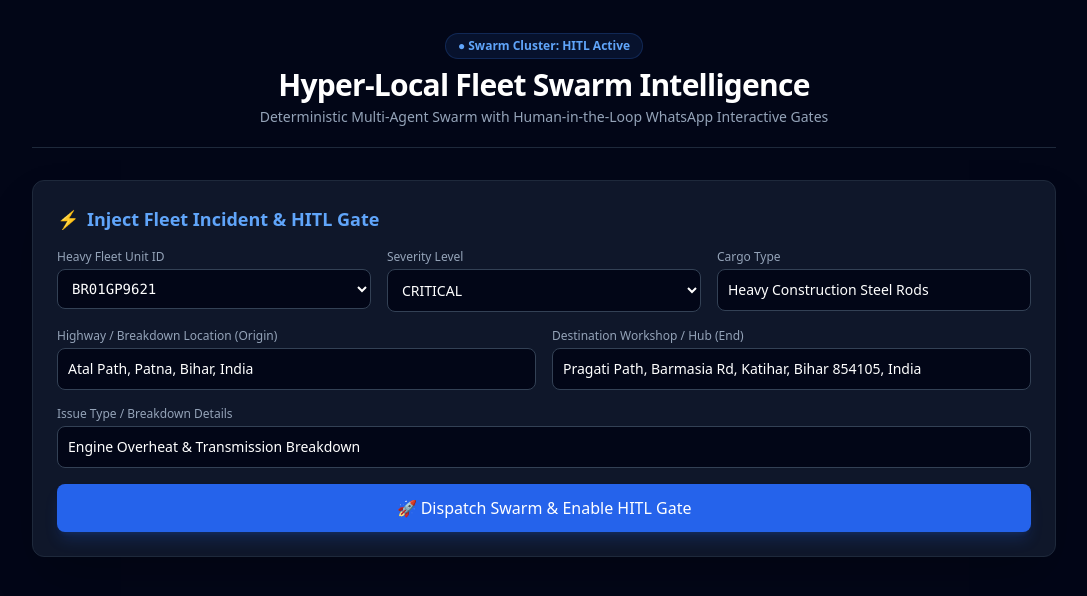
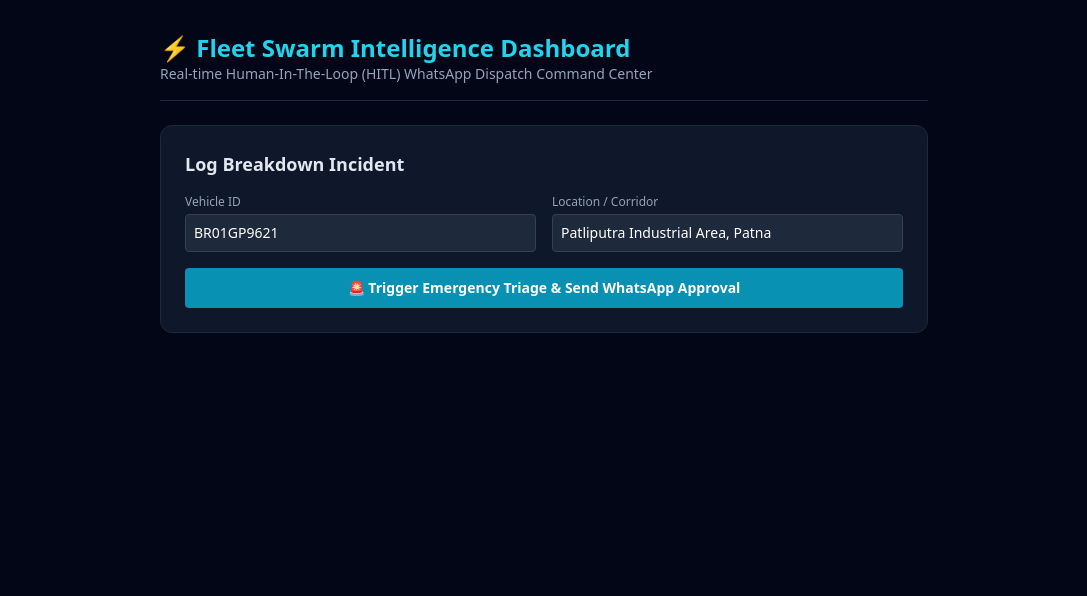
Before and after one commit to projects2829/fleet-swarm-project, a React (Create React App) app in the folder frontend/: page / in a window 1280 px wide. Shown: the top 596 px of the page, without its empty margins (96-1183 px from the left). Built offline with nearby package versions, Linux system fonts and the light colour scheme.

Commit message:
Refactor App component for better state management

```diff
--- a/frontend/src/App.js
+++ b/frontend/src/App.js
@@ -1,264 +1,163 @@
-import React, { useState } from 'react';
-import './App.css';
+import React, { useState, useEffect } from 'react';
+
+const BACKEND_URL = "https://your-backend-service.onrender.com"; // Apni Render URL yahan dalein
 
 function App() {
-  const [formData, setFormData] = useState({
-    vehicle_id: 'BR01GP9621',
-    location: 'Atal Path, Patna, Bihar, India',
-    destination: 'Pragati Path, Barmasia Rd, Katihar, Bihar 854105, India',
-    issue_type: 'Engine Overheat & Transmission Breakdown',
-    severity: 'CRITICAL',
-    cargo_type: 'Heavy Construction Steel Rods'
+  const [vehicleId, setVehicleId] = useState("BR01GP9621");
+  const [location, setLocation] = useState("Patliputra Industrial Area, Patna");
+  const [issueType, setIssueType] = useState("Engine Overheating & Transmission Fault");
+
+  const [incidentData, setIncidentData] = useState(null);
+  const [approvalStatus, setApprovalStatus] = useState("PENDING_MANAGER_APPROVAL");
+  const [loading, setLoading] = useState(false);
+
+  // 1. Trigger Triage & Send WhatsApp Interactive Message
+  const handleTriggerTriage = async () => {
+    setLoading(true);
+    try {
+      const triageRes = await fetch(`${BACKEND_URL}/api/triage`, {
+        method: "POST",
+        headers: { "Content-Type": "application/json" },
+        body: JSON.stringify({
+          vehicle_id: vehicleId,
+          location: location,
+          issue_type: issueType,
+          severity: "HIGH",
+          cargo_type: "Heavy Construction Material"
+        })
       });
+      const triageJson = await triageRes.json();
+      setIncidentData(triageJson);
+      setApprovalStatus(triageJson.approval_status);
 
-  const [loading, setLoading] = useState(false);
-  const [responseResult, setResponseResult] = useState(null);
-  const [error, setError] = useState(null);
-  const [approvalStatus, setApprovalStatus] = useState('PENDING');
+      // Send WhatsApp Interactive Buttons to Manager
+      const waRes = await fetch(`${BACKEND_URL}/api/send-whatsapp-interactive`, {
+        method: "POST",
+        headers: { "Content-Type": "application/json" },
+        body: JSON.stringify({
+          incident_id: triageJson.incident_id,
+          phone: triageJson.assigned_whatsapp_number,
+          vehicle_id: vehicleId,
+          hub: triageJson.final_resolution.primary_nearest_hub
+        })
+      });
+      const waJson = await waRes.json();
 
-  const handleChange = (e) => {
-    setFormData({ ...formData, [e.target.name]: e.target.value });
-  };
-
-  const handleSubmit = async (e) => {
-    e.preventDefault();
-    setLoading(true);
-    setError(null);
-    setResponseResult(null);
-    setApprovalStatus('PENDING');
-
-    const API_URL = process.env.REACT_APP_API_URL || 'https://fleet-swarm-backend.onrender.com';
-
-    try {
-      const res = await fetch(`${API_URL}/api/triage`, {
-        method: 'POST',
-        headers: { 'Content-Type': 'application/json' },
-        body: JSON.stringify(formData)
-      });
-
-      const data = await res.json();
-      if (res.ok) {
-        setResponseResult(data);
-        setApprovalStatus(data.approval_status);
+      if (waJson.status === "meta_api_error") {
+        alert(`Meta API Error:\n${JSON.stringify(waJson.error_details, null, 2)}`);
       } else {
-        setError(data.detail || 'Validation error from backend.');
+        alert("WhatsApp Interactive Approval Request Dispatched Successfully to Manager!");
       }
     } catch (err) {
-      setError('Failed to connect to backend server.');
+      console.error(err);
+      alert("Error triggering workflow");
     } finally {
       setLoading(false);
     }
   };
 
-  const routingTrace = responseResult?.traces?.find(t => t.step_name === 'Routing_Recalculation')?.output_payload;
-  const procurementTrace = responseResult?.traces?.find(t => t.step_name === 'Procurement_Vendor_Negotiation')?.output_payload;
-  const supervisorTrace = responseResult?.traces?.find(t => t.step_name === 'Supervisor_Triage')?.output_payload;
+  // 2. 🔄 Live Polling Effect for WhatsApp Button Click Response
+  useEffect(() => {
+    if (!incidentData || !incidentData.incident_id) return;
 
-  const nearestHub = procurementTrace?.nearest_operational_hub || supervisorTrace?.destination_workshop || 'Authorized Service Hub';
-  const allNearbyHubs = supervisorTrace?.all_nearby_service_centers || responseResult?.final_resolution?.all_available_service_centers || [];
+    const interval = setInterval(async () => {
+      try {
+        const res = await fetch(`${BACKEND_URL}/api/approval-status/${incidentData.incident_id}`);
+        const data = await res.json();
 
-  const googleMapsRouteUrl = `https://www.google.com/maps/dir/?api=1&origin=${encodeURIComponent(formData.location)}&destination=${encodeURIComponent(formData.destination)}&waypoints=${encodeURIComponent(nearestHub)}&travelmode=driving`;
-  const googleMapsHubPinUrl = `https://www.google.com/maps/search/?api=1&query=${encodeURIComponent(nearestHub)}`;
+        if (data.approval_status) {
+          setApprovalStatus(data.approval_status);
 
-  // Trigger WhatsApp Interactive Buttons Dispatch
-  const handleTriggerInteractiveApproval = async () => {
-    if (!responseResult) return;
-    const API_URL = process.env.REACT_APP_API_URL || 'https://fleet-swarm-backend.onrender.com';
+          // Stop polling once approved or rejected
+          if (data.approval_status === "APPROVED_AND_DISPATCHED" || data.approval_status === "REJECTED_REROUTING") {
+            clearInterval(interval);
+          }
+        }
+      } catch (err) {
+        console.error("Polling error:", err);
+      }
+    }, 3000); // Check every 3 seconds
 
-    try {
-      const res = await fetch(`${API_URL}/api/send-whatsapp-interactive`, {
-        method: 'POST',
-        headers: { 'Content-Type': 'application/json' },
-        body: JSON.stringify({
-          incident_id: responseResult.incident_id,
-          phone: responseResult.assigned_whatsapp_number,
-          vehicle_id: formData.vehicle_id,
-          hub: nearestHub
-        })
-      });
-      const data = await res.json();
-      alert(`HITL Status: ${data.status}\nInteractive Approval Buttons sent to WhatsApp number: ${responseResult.assigned_whatsapp_number}`);
-    } catch (err) {
-      alert('Failed to trigger interactive WhatsApp message.');
-    }
-  };
-
-  // Simulate Manager Clicking "Approve Repair" on WhatsApp
-  const handleSimulateManagerApproval = () => {
-    setApprovalStatus('APPROVED_AND_DISPATCHED');
-  };
+    return () => clearInterval(interval);
+  }, [incidentData]);
 
   return (
-    <div className="min-h-screen bg-slate-950 text-slate-100 p-4 md:p-8 font-sans">
-      <div className="max-w-5xl mx-auto space-y-8">
+    <div className="min-h-screen bg-slate-950 text-slate-100 p-8 font-sans">
+      <div className="max-w-3xl mx-auto space-y-6">
 
-        {/* Header */}
-        <header className="border-b border-slate-800 pb-5 text-center">
-          <div className="inline-block bg-blue-500/10 text-blue-400 text-xs font-semibold px-3 py-1 rounded-full mb-2 border border-blue-500/20">
-            ● Swarm Cluster: HITL Active
-          </div>
-          <h1 className="text-3xl font-extrabold tracking-tight text-white">Hyper-Local Fleet Swarm Intelligence</h1>
-          <p className="text-slate-400 text-sm mt-1">Deterministic Multi-Agent Swarm with Human-in-the-Loop WhatsApp Interactive Gates</p>
+        <header className="border-b border-slate-800 pb-4">
+          <h1 className="text-2xl font-bold text-cyan-400">⚡ Fleet Swarm Intelligence Dashboard</h1>
+          <p className="text-sm text-slate-400">Real-time Human-In-The-Loop (HITL) WhatsApp Dispatch Command Center</p>
         </header>
 
-        {/* Input Form Card */}
-        <div className="bg-slate-900 border border-slate-800 rounded-xl p-6 shadow-2xl">
-          <h2 className="text-lg font-semibold text-blue-400 mb-4 flex items-center gap-2">
-            <span>⚡</span> Inject Fleet Incident & HITL Gate
-          </h2>
+        {/* Input Form */}
+        <div className="bg-slate-900 border border-slate-800 p-6 rounded-xl space-y-4">
+          <h2 className="text-lg font-semibold text-slate-200">Log Breakdown Incident</h2>
 
-          <form onSubmit={handleSubmit} className="space-y-4">
-            <div className="grid grid-cols-1 md:grid-cols-3 gap-4">
+          <div className="grid grid-cols-2 gap-4">
             <div>
-                <label className="block text-xs font-medium text-slate-400 mb-1">Heavy Fleet Unit ID</label>
-                <select name="vehicle_id" value={formData.vehicle_id} onChange={handleChange} className="w-full p-2.5 bg-slate-950 border border-slate-700 rounded-lg text-sm text-white focus:outline-none focus:border-blue-500 font-mono">
-                  <option value="BR01GP9621">BR01GP9621</option>
-                  <option value="BR01GM7465">BR01GM7465</option>
-                  <option value="BR01GP0756">BR01GP0756</option>
-                  <option value="BR01GP0757">BR01GP0757</option>
-                  <option value="BR01GP8148">BR01GP8148</option>
-                </select>
+              <label className="text-xs text-slate-400 block mb-1">Vehicle ID</label>
+              <input
+                type="text"
+                value={vehicleId}
+                onChange={(e) => setVehicleId(e.target.value)}
+                className="w-full bg-slate-800 border border-slate-700 rounded p-2 text-sm text-white"
+              />
             </div>
             <div>
-                <label className="block text-xs font-medium text-slate-400 mb-1">Severity Level</label>
-                <select name="severity" value={formData.severity} onChange={handleChange} className="w-full p-2.5 bg-slate-950 border border-slate-700 rounded-lg text-sm text-white focus:outline-none focus:border-blue-500">
-                  <option value="CRITICAL">CRITICAL</option>
-                  <option value="MODERATE">MODERATE</option>
-                </select>
-              </div>
-              <div>
-                <label className="block text-xs font-medium text-slate-400 mb-1">Cargo Type</label>
-                <input type="text" name="cargo_type" value={formData.cargo_type} onChange={handleChange} className="w-full p-2.5 bg-slate-950 border border-slate-700 rounded-lg text-sm text-white focus:outline-none focus:border-blue-500" required />
+              <label className="text-xs text-slate-400 block mb-1">Location / Corridor</label>
+              <input
+                type="text"
+                value={location}
+                onChange={(e) => setLocation(e.target.value)}
+                className="w-full bg-slate-800 border border-slate-700 rounded p-2 text-sm text-white"
+              />
             </div>
           </div>
 
-            <div className="grid grid-cols-1 md:grid-cols-2 gap-4">
+          <button
+            onClick={handleTriggerTriage}
+            disabled={loading}
+            className="w-full bg-cyan-600 hover:bg-cyan-500 font-semibold py-2.5 rounded transition text-sm text-white cursor-pointer disabled:opacity-50"
+          >
+            {loading ? "Processing Swarm Triage..." : "🚨 Trigger Emergency Triage & Send WhatsApp Approval"}
+          </button>
+        </div>
+
+        {/* Live Status Tracking Panel */}
+        {incidentData && (
+          <div className="bg-slate-900 border border-slate-800 p-6 rounded-xl space-y-4">
+            <h3 className="text-md font-semibold text-cyan-300">Incident Tracker: {incidentData.incident_id}</h3>
+
+            <div className="p-4 bg-slate-800/80 rounded-lg border border-slate-700 flex items-center justify-between">
               <div>
-                <label className="block text-xs font-medium text-slate-400 mb-1">Highway / Breakdown Location (Origin)</label>
-                <input type="text" name="location" value={formData.location} onChange={handleChange} className="w-full p-2.5 bg-slate-950 border border-slate-700 rounded-lg text-sm text-white focus:outline-none focus:border-blue-500" required />
-              </div>
-              <div>
-                <label className="block text-xs font-medium text-slate-400 mb-1">Destination Workshop / Hub (End)</label>
-                <input type="text" name="destination" value={formData.destination} onChange={handleChange} className="w-full p-2.5 bg-slate-950 border border-slate-700 rounded-lg text-sm text-white focus:outline-none focus:border-blue-500" required />
-              </div>
+                <p className="text-xs text-slate-400">Assigned Manager WhatsApp:</p>
+                <p className="text-sm font-mono font-bold text-slate-200">{incidentData.assigned_whatsapp_number}</p>
               </div>
 
               <div>
-              <label className="block text-xs font-medium text-slate-400 mb-1">Issue Type / Breakdown Details</label>
-              <input type="text" name="issue_type" value={formData.issue_type} onChange={handleChange} className="w-full p-2.5 bg-slate-950 border border-slate-700 rounded-lg text-sm text-white focus:outline-none focus:border-blue-500" required />
-            </div>
-
-            <button type="submit" disabled={loading} className="w-full bg-blue-600 hover:bg-blue-500 text-white font-medium py-3 rounded-lg transition duration-200 shadow-lg shadow-blue-600/20 disabled:opacity-50">
-              {loading ? 'Executing Swarm & Setting HITL Gate...' : '🚀 Dispatch Swarm & Enable HITL Gate'}
-            </button>
-          </form>
-        </div>
-
-        {error && (
-          <div className="bg-red-950/80 border border-red-800 text-red-200 p-4 rounded-xl text-sm">
-            {String(error)}
-          </div>
+                <p className="text-xs text-slate-400 mb-1">Live Status:</p>
+                {approvalStatus === "PENDING_MANAGER_APPROVAL" && (
+                  <span className="px-3 py-1 bg-yellow-500/20 text-yellow-400 border border-yellow-500/30 rounded-full text-xs animate-pulse font-medium">
+                    ⏳ Waiting for WhatsApp Response...
+                  </span>
                 )}
-
-        {/* Execution Results & HITL Interactive Panel */}
-        {responseResult && (
-          <div className="space-y-6">
-
-            <div className="bg-gradient-to-br from-slate-900 to-slate-950 border border-blue-500/30 rounded-xl p-6 shadow-2xl relative overflow-hidden">
-              <div className="absolute top-0 right-0 bg-amber-600 text-white text-[10px] font-bold px-3 py-1 rounded-bl-xl uppercase tracking-wider">
-                HITL Approval Gate Active
-              </div>
-
-              <h3 className="text-lg font-bold text-white mb-3 flex items-center gap-2">
-                <span>🛡️</span> Human-in-the-Loop WhatsApp Interactive Workflow
-              </h3>
-
-              {/* Approval Status Banner */}
-              <div className={`p-4 rounded-lg mb-5 border flex flex-col sm:flex-row justify-between items-start sm:items-center gap-3 ${
-                approvalStatus === 'APPROVED_AND_DISPATCHED'
-                  ? 'bg-emerald-950/50 border-emerald-500/40 text-emerald-300'
-                  : 'bg-amber-950/40 border-amber-500/30 text-amber-300'
-              }`}>
-                <div>
-                  <span className="text-[10px] uppercase font-bold tracking-wider block opacity-80">Manager Approval Status</span>
-                  <div className="text-sm font-bold mt-0.5">
-                    {approvalStatus === 'APPROVED_AND_DISPATCHED'
-                      ? '✅ Approved by Manager (ERP State Committed & Mechanic Dispatched)'
-                      : '⏳ Pending Manager Approval (Waiting for WhatsApp Interactive Click)'}
-                  </div>
-                </div>
-
-                <div className="flex gap-2 w-full sm:w-auto">
-                  {approvalStatus !== 'APPROVED_AND_DISPATCHED' && (
-                    <>
-                      <button
-                        onClick={handleTriggerInteractiveApproval}
-                        className="bg-blue-600 hover:bg-blue-500 text-white text-xs font-semibold py-2 px-3 rounded transition"
-                      >
-                        📲 Send Buttons to WhatsApp
-                      </button>
-                      <button
-                        onClick={handleSimulateManagerApproval}
-                        className="bg-emerald-600 hover:bg-emerald-500 text-white text-xs font-semibold py-2 px-3 rounded transition"
-                      >
-                        ✅ Simulate "Approve" Click
-                      </button>
-                    </>
+                {approvalStatus === "APPROVED_AND_DISPATCHED" && (
+                  <span className="px-3 py-1 bg-emerald-500/20 text-emerald-400 border border-emerald-500/30 rounded-full text-xs font-bold">
+                    ✅ Approved & Mechanic Dispatched!
+                  </span>
+                )}
+                {approvalStatus === "REJECTED_REROUTING" && (
+                  <span className="px-3 py-1 bg-rose-500/20 text-rose-400 border border-rose-500/30 rounded-full text-xs font-bold">
+                    ❌ Rejected — Rerouting Triggered
+                  </span>
                 )}
               </div>
             </div>
 
-              <div className="grid grid-cols-1 md:grid-cols-2 gap-4 mb-5">
-                <div className="bg-slate-950/80 p-4 rounded-lg border border-slate-800">
-                  <span className="text-xs text-slate-400 block uppercase tracking-wider mb-1">Total Distance & ETA</span>
-                  <div className="text-xl font-extrabold text-blue-400">
-                    {routingTrace?.total_distance || 'N/A'} <span className="text-sm font-normal text-slate-300">({routingTrace?.estimated_travel_time || 'N/A'})</span>
+            <div className="text-xs text-slate-400 bg-slate-950 p-3 rounded border border-slate-800">
+              <span className="font-semibold text-slate-300">Selected Workshop:</span> {incidentData.final_resolution.primary_nearest_hub}
             </div>
-                </div>
-
-                <div className="bg-slate-950/80 p-4 rounded-lg border border-slate-800 flex flex-col justify-between">
-                  <div>
-                    <span className="text-xs text-slate-400 block uppercase tracking-wider mb-1">Primary Nearest Hub</span>
-                    <div className="text-sm font-bold text-emerald-400 truncate">
-                      {nearestHub}
-                    </div>
-                  </div>
-                  <a
-                    href={googleMapsHubPinUrl}
-                    target="_blank"
-                    rel="noopener noreferrer"
-                    className="mt-3 text-center bg-slate-900 hover:bg-slate-800 text-emerald-400 border border-emerald-500/40 text-xs font-semibold py-1.5 px-3 rounded transition flex items-center justify-center gap-1.5"
-                  >
-                    <span>🎯</span> Pinpoint Hub on Google Maps
-                  </a>
-                </div>
-              </div>
-
-              {/* Numbered List */}
-              <div className="bg-slate-900/90 p-4 rounded-lg border border-slate-800 mb-5">
-                <strong className="text-white block mb-3 text-xs uppercase tracking-wider text-blue-400">
-                  Detected Authorized Service Centers:
-                </strong>
-                <ul className="space-y-2.5 text-xs text-slate-300">
-                  {allNearbyHubs.map((hubName, idx) => (
-                    <li key={idx} className="bg-slate-950 p-3 rounded-lg border border-slate-800/80 font-mono flex items-start gap-3 shadow-inner">
-                      <span className="text-emerald-400 font-bold text-sm bg-emerald-950/50 px-2 py-0.5 rounded border border-emerald-800/40">{idx + 1}</span>
-                      <span className="text-slate-200 leading-relaxed self-center">{typeof hubName === 'string' ? hubName.replace(/^\d+\.\s*/, '') : JSON.stringify(hubName)}</span>
-                    </li>
-                  ))}
-                </ul>
-              </div>
-
-              <a
-                href={googleMapsRouteUrl}
-                target="_blank"
-                rel="noopener noreferrer"
-                className="block text-center w-full bg-emerald-600 hover:bg-emerald-500 text-white font-semibold py-3 px-4 rounded-lg transition shadow-lg shadow-emerald-600/20 text-sm flex items-center justify-center gap-2"
-              >
-                <span>🗺️</span> Open Full Route with Hub Waypoint in Google Maps
-              </a>
-            </div>
-
           </div>
         )}
 
```
Lines whose indentation alone changed are shown as unchanged.
